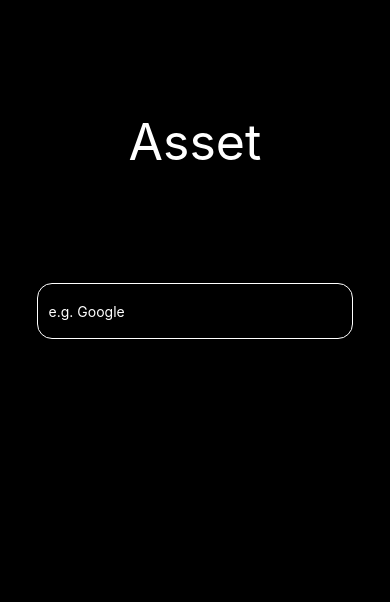
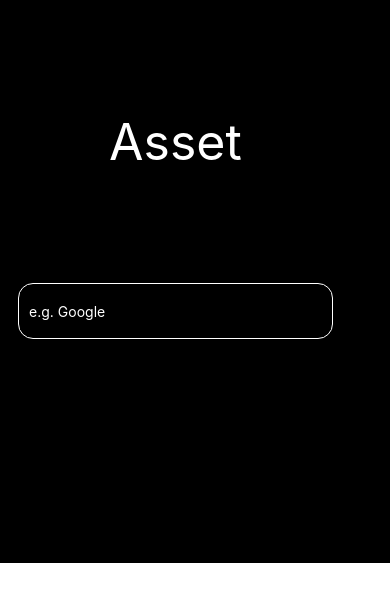
Before and after one commit to AlessandroGenerale17/E-Wallet, a React Native app: screen /AddAsset in a window 390 px wide. Shown: the top 602 px of the page. Built offline with nearby package versions, Linux system fonts and the light colour scheme.

Commit message:
hideKeyboardWrapper

```diff
--- a/components/Form/index.tsx
+++ b/components/Form/index.tsx
@@ -5,7 +5,8 @@
     StyleSheet,
     Dimensions,
     NativeSyntheticEvent,
-    TextInputChangeEventData
+    TextInputChangeEventData,
+    Keyboard
 } from 'react-native';
 import AddAssetInput from './addAssetInput';
 import { useDispatch, useSelector } from 'react-redux';
@@ -15,6 +16,8 @@
 } from '../../store/addAssetFlow/actions';
 import { selectInputFieldSuggestions } from '../../store/addAssetFlow/selectors';
 import { Asset } from '../../types/Asset';
+import { TouchableWithoutFeedback } from 'react-native-gesture-handler';
+import HideKeyboard from '../HideKeyBoard';
 
 const MARGIN_HEIGHT: number = Dimensions.get('window').height * 0.02;
 
@@ -105,6 +108,7 @@
 
     return (
         <View style={styles.form}>
+            {/* <HideKeyboard> */}
             <View style={styles.inputContainer}>
                 <Text style={styles.text}>Asset</Text>
                 <AddAssetInput
@@ -113,6 +117,7 @@
                     onBlur={onBlur}
                 />
             </View>
+            {/* </HideKeyboard> */}
             <View style={styles.errorContainer}>
                 {formState.identifier.error && (
                     <Text>Info Error: {formState.identifier.error}</Text>
@@ -152,12 +157,14 @@
 const styles = StyleSheet.create({
     form: {
         flex: 1,
-        alignItems: 'center',
         backgroundColor: 'black'
     },
     text: {
         color: 'white',
         fontSize: 50
+    },
+    TouchableWithoutFeedback: {
+        flex: 1
     },
     inputContainer: {
         width: '90%',
--- /dev/null
+++ b/components/HideKeyBoard/index.tsx
@@ -0,0 +1,9 @@
+import React from 'react';
+import { TouchableWithoutFeedback } from 'react-native-gesture-handler';
+
+/* FIXME add styles */
+const HideKeyboard: React.FC = ({ children }) => {
+    return <TouchableWithoutFeedback>{children}</TouchableWithoutFeedback>;
+};
+
+export default HideKeyboard;
```
